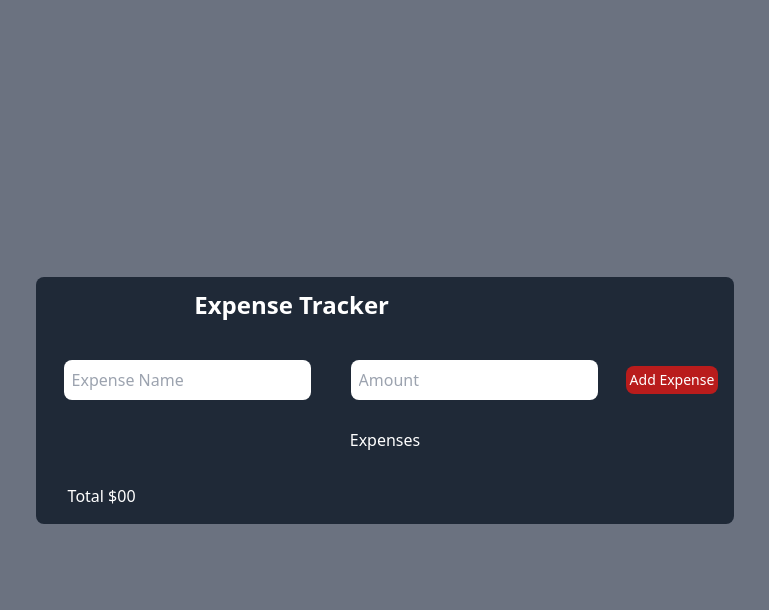
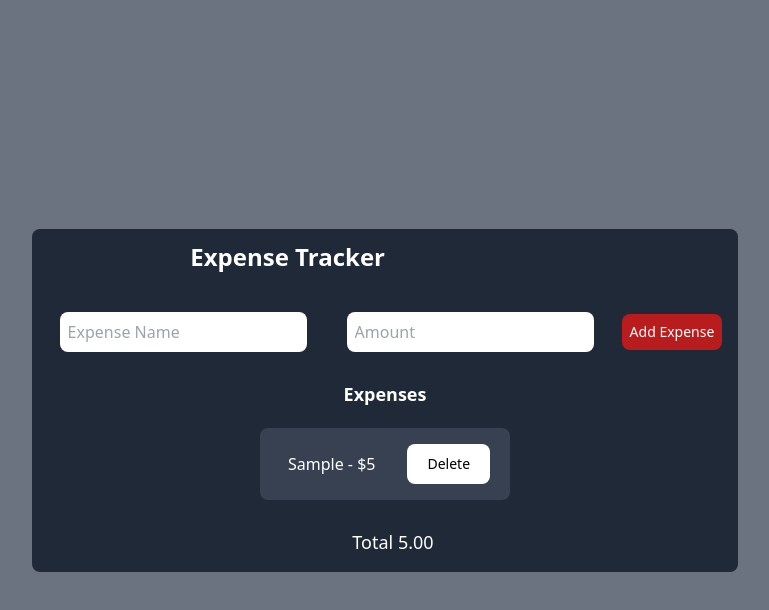
Before and after one commit to Suffynux/JavaScript-practice, a plain HTML site: page Projects/Expense Tracker/index.html in a window 1280 px wide. Both pictures are taken after typing "Sample", "5" into the empty fields and a click on the button "Add Expense". Shown: the whole page, without its empty margins (255-1024 px from the left). Drawn offline with nearby package versions, Linux system fonts and the light colour scheme.

Commit message:
Changes done

```diff
--- a/Projects/Expense Tracker/index.html
+++ b/Projects/Expense Tracker/index.html
@@ -15,15 +15,17 @@
 
                 <input type="text" placeholder="Expense Name" id="Expense-Name" class="rounded-lg  w-full sm:w-auto sm:m-3 p-2">
                 <input type="number" id="amount" placeholder="Amount" required class="rounded-lg  w-full sm:w-auto sm:m-3  p-2">
-                <button class="bg-red-700 rounded-lg text-sm items-center p-2 sm:p-1  text-white" id="expenseBtn">Add Expense</button>
+                <button class="bg-red-700 rounded-lg text-sm items-center p-2 sm:p-2  text-white" id="expenseBtn">Add Expense</button>
             </form>
 
-            <h1 class="text-white text-center ">Expenses</h1>
+            <h1 class="text-white text-center text-lg font-semibold ">Expenses</h1>
+        <div class="flex justify-center align-center items-center">
             <ul id="expenses">
                 <!-- Expenses will be dynamically come here  -->
             </ul>
+        </div>
 
-            <h3 class="text-white pl-2 sm:pl-4">Total <span id="total-Amount">$00</span></h3>
+            <h3 class="text-white pl-2 sm:pl-4 text-center mt-3 text-lg">Total <span id="total-Amount">$00</span></h3>
         </div>
     </div>
     <script src="index.js"></script>
--- a/Projects/Expense Tracker/index.js
+++ b/Projects/Expense Tracker/index.js
@@ -1,18 +1,19 @@
-document.addEventListener("DOMContentLoaded" , () => {
-
-    // Grabing all the elements in the document
+document.addEventListener("DOMContentLoaded", () => {
+    // Grab elements in the document
     let expenseNameInput = document.getElementById("Expense-Name");
     let expenseAmountInput = document.getElementById("amount");
     let expenseList = document.getElementById("expenses");
     let totalAmountDisplay = document.getElementById("total-Amount");
-    let expenseBtn = document.getElementById("expenseBtn");
-    let form = document.getElementById("expense-form")
-    let expenses = [];
-    let totalAmount = calculateTotal();
+    let form = document.getElementById("expense-form");
 
+    // Load existing expenses from local storage or initialize as empty array
+    let expenses = JSON.parse(localStorage.getItem('expenses')) || [];
 
+    // Render existing data on page load
+    renderExpenses();
+    updateTotal();
 
-    // Adding event listener to the form and then getting the value and performing the tasks on it except calculations
+    // Form submission
     form.addEventListener('submit', (event) => {
         event.preventDefault(); // Prevent page reload
 
@@ -20,36 +21,59 @@ document.addEventListener("DOMContentLoaded" , () => {
         let amount = Number(expenseAmountInput.value.trim()); // Convert to a number
 
         if (name !== "" && !isNaN(amount)) {
+            let newExpense = {
+                id: Date.now(),
+                name: name,
+                amount: amount,
+            };
 
-            let newExpenses = {
-                id : Date.now(),
-                name: name,
-                amount: amount
-            }
+            // Add new expense to the array
+            expenses.push(newExpense);
 
-            expenses.push(newExpenses);
-            savedExpensesToLocal()
+            // Save to local storage and update UI
+            saveExpensesToLocal();
+            renderExpenses();
+            updateTotal();
 
+            // Clear inputs
+            expenseNameInput.value = "";
             expenseAmountInput.value = "";
-            expenseNameInput.value = "";
-
         }
-
-
-
-
-
-
-
-
-
     });
 
+    // Calculate total amount
     function calculateTotal() {
+        return expenses.reduce((sum, expense) => sum + expense.amount, 0);
+    }
 
+    // Update total in the UI
+    function updateTotal() {
+        let total = calculateTotal();
+        totalAmountDisplay.innerHTML = total.toFixed(2);
     }
-    // For saving the Form submission data into local storage and then calling this function in our if statement in the above
-    function savedExpensesToLocal() {
-        localStorage.setItem(expenses , JSON.stringify(expenses))
+
+    // Render expenses
+    function renderExpenses() {
+        expenseList.innerHTML = ""; // Clear existing list
+        expenses.forEach((expense) => {
+
+            let li = document.createElement("li");
+            li.innerHTML = `
+            <div class="bg-gray-700 px-5 py-4 rounded-lg flex justify-between items-center mt-1">
+                <span class="p-2 text-white text-bold">${expense.name} - $${expense.amount}</span>
+                <button
+                    data-id="${expense.id}"
+                    class="text-black ml-6 bg-white hover:bg-red-600 font-medium rounded-lg text-sm px-5 py-2.5 dark:bg-blue-600 dark:hover:bg-blue-700 focus:outline-none hover:text-white dark:focus:ring-blue-800">
+                    Delete
+                </button>
+            </div>`;
+
+            expenseList.append(li);
+        });
+    }
+
+    // Save expenses to local storage
+    function saveExpensesToLocal() {
+        localStorage.setItem("expenses", JSON.stringify(expenses));
     }
 });
```
